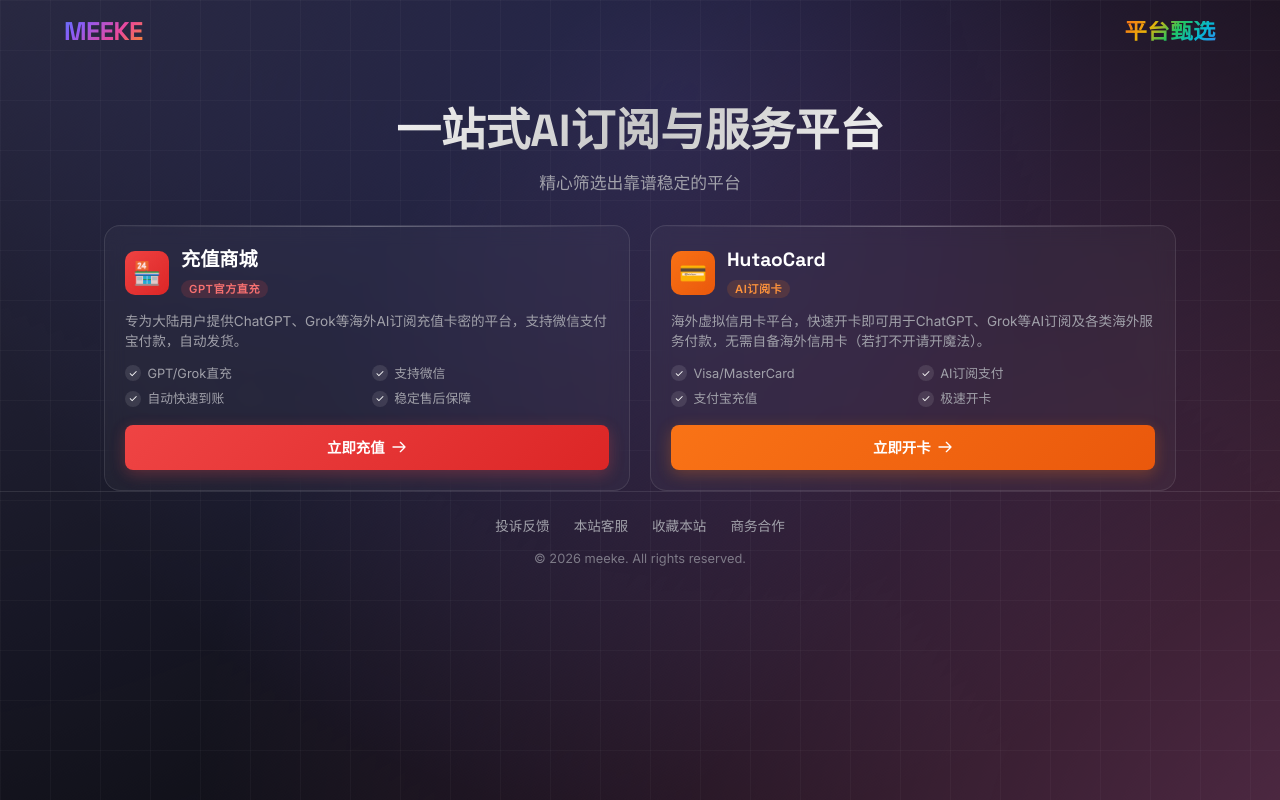
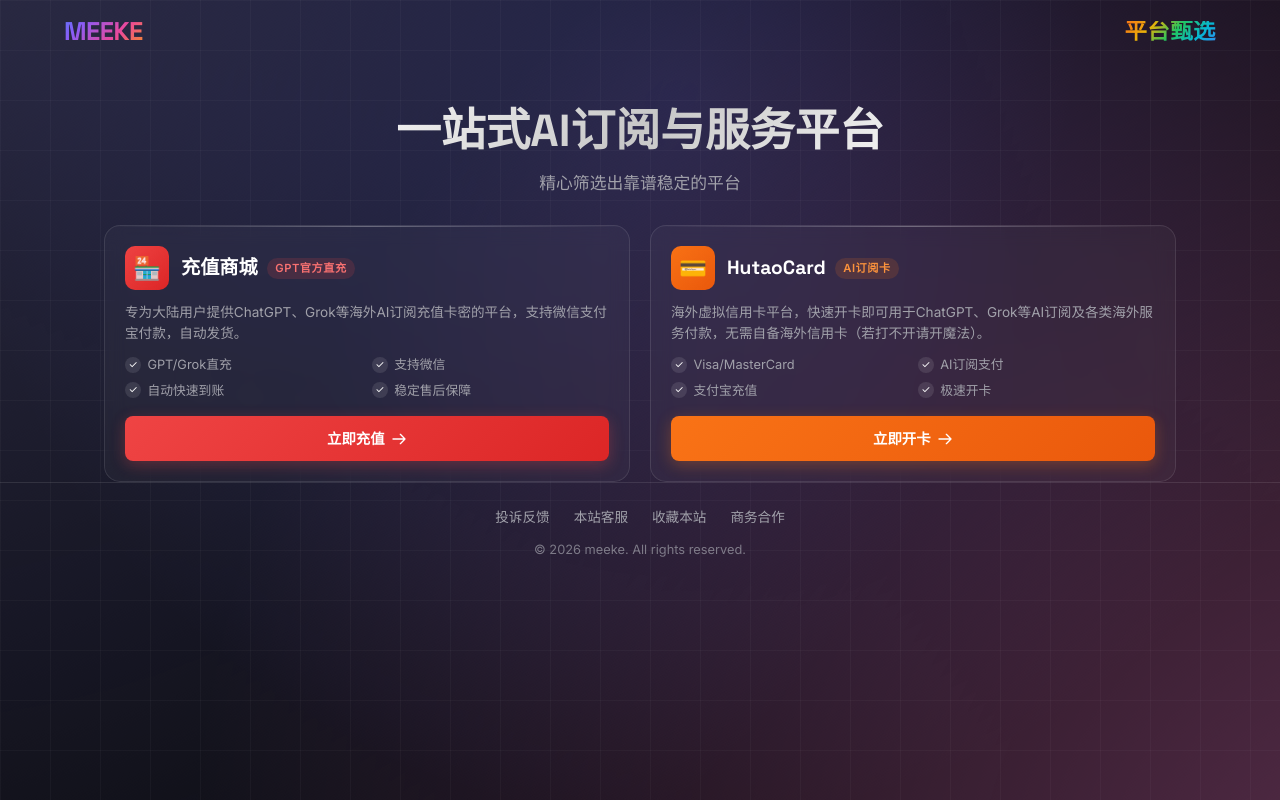
Before and after one commit to meeke/meeke.github.io, a plain HTML site: page index.html in a window 1280 px wide. Drawn offline with nearby package versions, Linux system fonts and the light colour scheme.

Commit message:
Update index.html

```diff
--- a/index.html
+++ b/index.html
@@ -292,6 +292,13 @@
             box-shadow: 0 4px 15px rgba(249, 115, 22, 0.3);
         }
 
+        .card-title-row {
+            display: flex;
+            align-items: center;
+            gap: 0.6rem;
+            flex-wrap: wrap;
+        }
+
         .card-title-row h3 {
             font-family: 'Space Grotesk', sans-serif;
             font-size: 1.2rem;
@@ -528,6 +535,7 @@
     </script>
 <base target="_blank">
 <base target="_blank">
+<base target="_blank">
 </head>
 <body>
     <div class="bg-animation"></div>
```
